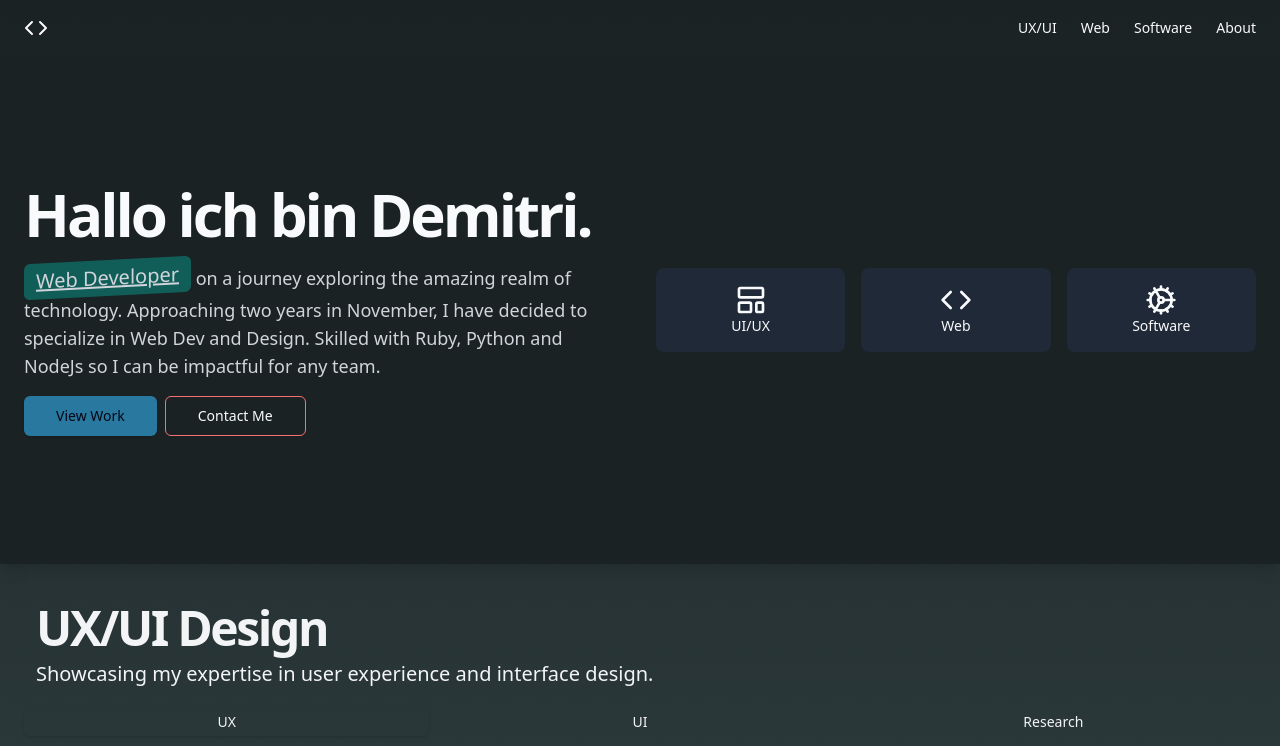
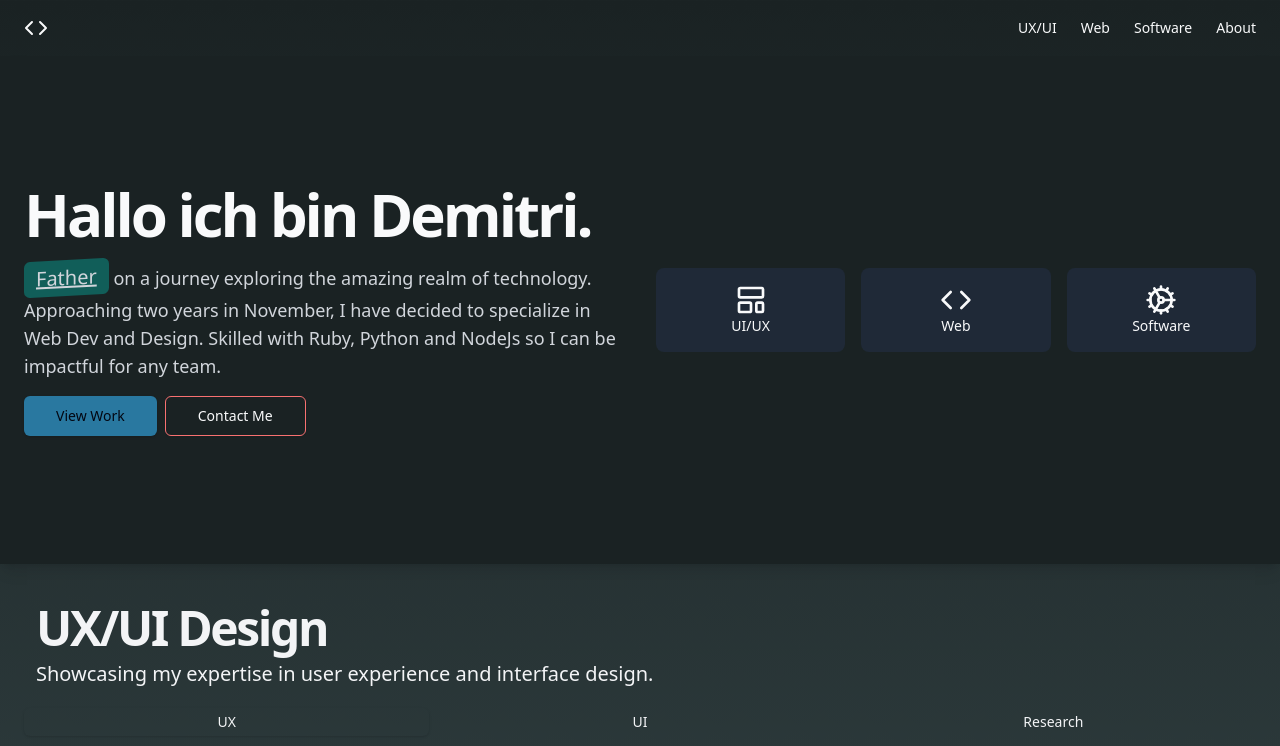
Before and after one commit to CEODemitri/portfolio2024, a SvelteKit app: page / in a window 1280 px wide. Shown: the top 746 px of the page. Built offline with nearby package versions, Linux system fonts and the light colour scheme; grey boxes are pictures that could not be loaded.

Commit message:
small change to job title

```diff
--- a/src/routes/+page.svelte
+++ b/src/routes/+page.svelte
@@ -21,7 +21,7 @@
   }
 
   let jobSpace;
-  const jobs = ["Creative Developer", "Software Developer", "Web Developer", "UX/UI Designer"];
+  const jobs = ["Creative Developer", "Software Developer", "Father", "UX/UI Designer", "Artist"];
 
   onMount(() => {
     setInterval(() => {
--- a/tailwind.config.js
+++ b/tailwind.config.js
@@ -3,8 +3,8 @@ export default {
   content: ['./src/**/*.{html,js,svelte,ts}'],
   theme: {
     extend: {
-       //   // eerie black shades 100-900 #1A2223
-      //   'eerie-black-900': '#1A2223',
+      // eerie black, violet(#523249), moonstone, cerulean
+      //
       //   'eerie-black-800': '#222C2D',
       //   'eerie-black-700': '#2C3637',
       //   'eerie-black-600': '#363F40',
@@ -13,6 +13,7 @@ export default {
       //   'eerie-black-300': '#505858',
       //   'eerie-black-200': '#586060',
       //   'eerie-black-100': '#606868',
+      //   'eerie-black-900': '#1A2223',
     }
   },
   plugins: []
```
